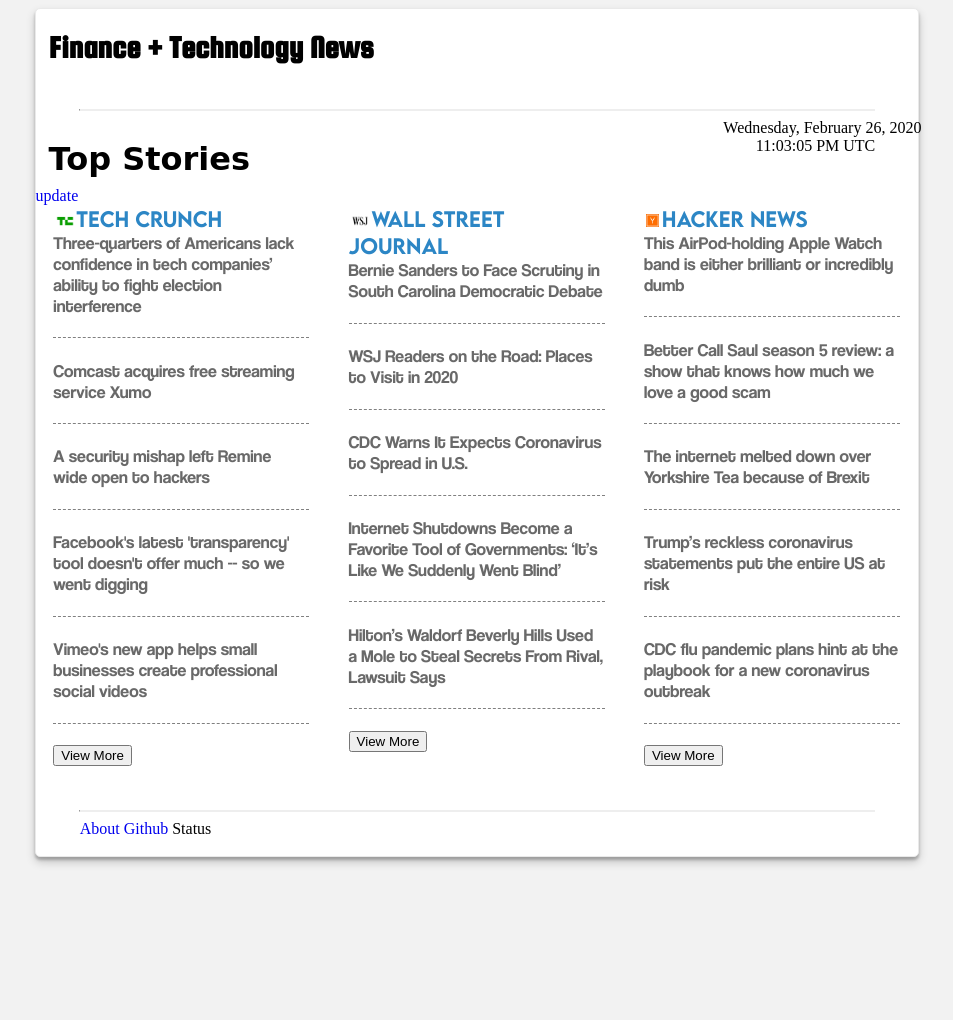
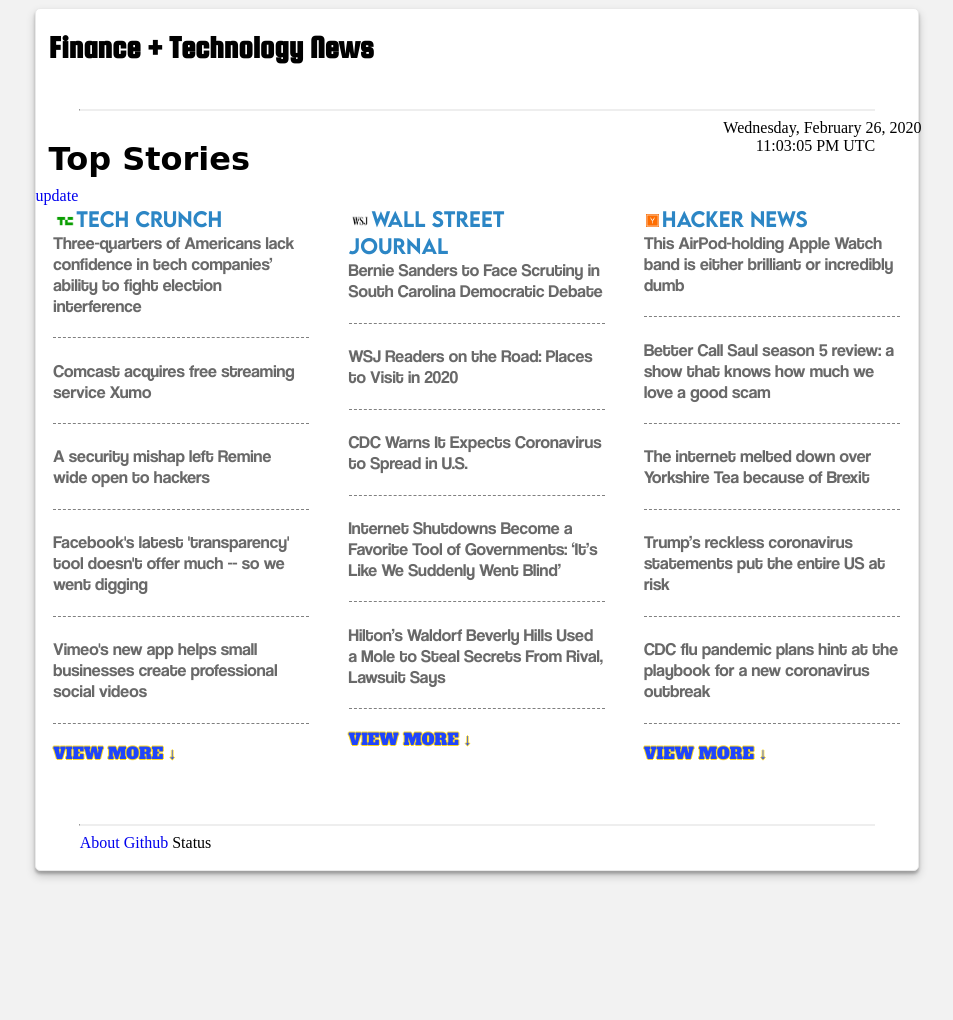
Before and after one commit to alexrpreston/News-Aggregator, a Django app: page /newsapp/ in a window 1280 px wide; the page is wider, and only the part inside the window is pictured. Shown: the top 1020 px of that part, without its empty margins (163-1116 px from the left). Run offline with Django 3.2, Linux system fonts and the light colour scheme; data comes from the database, SQL or seed files in the repository; some web fonts are replaced.

Commit message:
Added style to view more buttons

```diff
--- a/newsapp/static/newsapp/style.css
+++ b/newsapp/static/newsapp/style.css
@@ -11,6 +11,30 @@
 }
 #moreWSJ{
   display: none;
+}
+
+.moreButton{
+  border: none;
+  background-color: inherit;
+  padding: 0px 0px;
+  font-size: 16px;
+  cursor: pointer;
+  display: inline-block;
+
+
+}
+
+.moreText{
+  margin-top: -8px;
+  font-family: 'Alfa Slab One', regular;
+  color: #1F45FC;
+  text-shadow: -1px 0 #FCD71E, 0 1px #FCD71E, 1px 0 #FCD71E, 0 -1px #FCD71E;
+}
+
+.moreText:hover{
+  font-family: 'Alfa Slab One', regular;
+  color: #FCD71E;
+  text-shadow: -1px 0 #1F45FC, 0 1px #1F45FC, 1px 0 #1F45FC, 0 -1px #1F45FC;
 }
 
 .tooltip .titleText{
--- a/newsapp/templates/newsapp/home.html
+++ b/newsapp/templates/newsapp/home.html
@@ -6,6 +6,7 @@
     <link rel="stylesheet" type="text/css" href="{% static 'newsapp/style.css' %}">
     <link href="https://fonts.googleapis.com/css?family=Squada+One&display=swap" rel="stylesheet">
     <link href="https://fonts.googleapis.com/css?family=Odibee+Sans&display=swap" rel="stylesheet">
+    <link href="https://fonts.googleapis.com/css?family=Alfa+Slab+One&display=swap" rel="stylesheet">
 
     <meta charset="utf-8">
     <title></title>
@@ -76,7 +77,7 @@
               {{ value|linebreaks }}
             {% endfor %}
             </span>
-            <button onclick="showMoreTC()" id="myTCButton">View More</button>
+            <button onclick="showMoreTC()" class="moreButton" id="myTCButton"><p class="moreText">VIEW MORE ↓</p></button>
         </div>
         <div class="column">
           <a href="https://www.wsj.com/" target="_blank" class="newsLogoText"><img class="newsLogo" width="7%" src="{% static 'newsapp/wallStreetJournalLogo.png' %}">WALL STREET JOURNAL</a><br>
@@ -99,7 +100,7 @@
               {{ value|linebreaks }}
             {% endfor %}
             </span>
-            <button onclick="showMoreWSJ()" id="myWSJButton">View More</button>
+            <button onclick="showMoreWSJ()" class="moreButton" id="myWSJButton"><p class="moreText">VIEW MORE ↓</p></button>
         </div>
         <div class="column">
           <a href="https://news.ycombinator.com/" target="_blank" class="newsLogoText"><img class="newsLogo" width="5%" src="{% static 'newsapp/hackerNewsLogo.jpg' %}">HACKER NEWS</a><br>
@@ -121,7 +122,7 @@
               {{ value|linebreaks }}
             {% endfor %}
             </span>
-            <button onclick="showMoreYC()" id="myYCButton">View More</button>
+            <button onclick="showMoreYC()" class="moreButton" id="myYCButton"><p class="moreText">VIEW MORE ↓</p></button>
         </div>
     </div>
     <footer>
@@ -213,6 +214,7 @@
     }
     else {
       btnText.innerHTML = "View less";
+      btnText.style = ""
       moreText.style.display = "inline";
     }
     }
```
